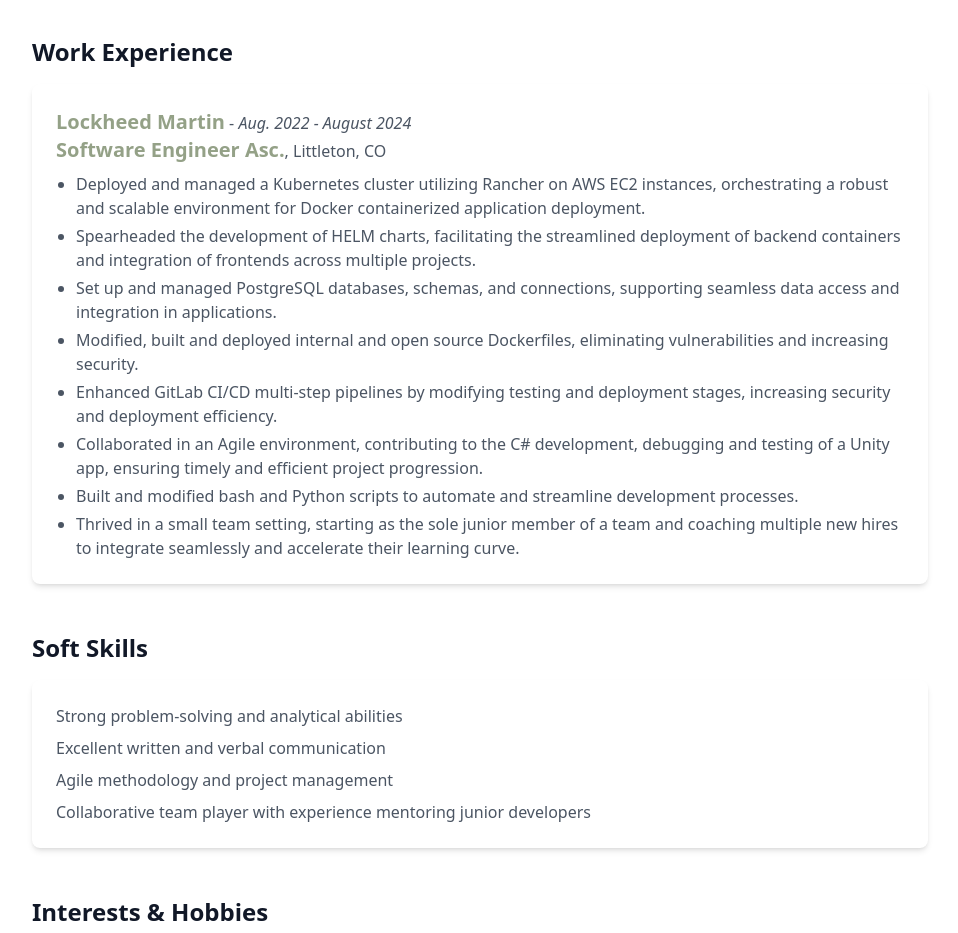
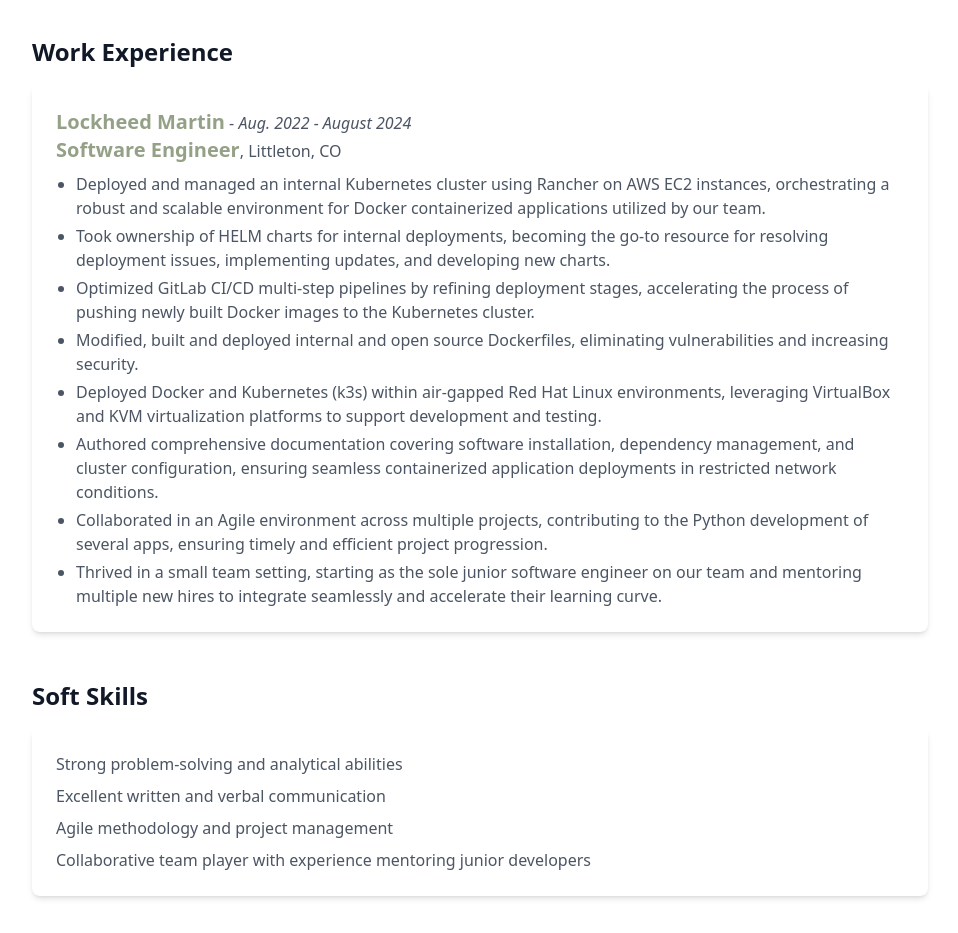
Before and after one commit to nlaratta/noahlaratta, a Next.js app: page /about in a window 1280 px wide. Shown: the part 800-1733 px from the top of the page, without its empty margins (160-1118 px from the left). Built offline with nearby package versions, Linux system fonts and the light colour scheme.

Commit message:
Update experience details

```diff
--- a/pages/about.tsx
+++ b/pages/about.tsx
@@ -87,31 +87,31 @@
             <ul className="space-y-2 text-gray-600">
               <li>
                 <strong  className="text-xl font-semibold text-sage mb-3">Lockheed Martin</strong> - <em>Aug. 2022 - August 2024</em><br />
-                <strong  className="text-xl font-semibold text-sage mb-3">Software Engineer Asc.</strong>, Littleton, CO
+                <strong  className="text-xl font-semibold text-sage mb-3">Software Engineer</strong>, Littleton, CO
                 <ul className="list-disc pl-5 mt-2 space-y-1">
                   <li>
-                    Deployed and managed a Kubernetes cluster utilizing Rancher on AWS EC2 instances, orchestrating a robust and scalable environment for Docker containerized application deployment.
+                    Deployed and managed an internal Kubernetes cluster using Rancher on AWS EC2 instances, orchestrating a robust and scalable environment for Docker containerized applications utilized by our team.
                   </li>
                   <li>
-                    Spearheaded the development of HELM charts, facilitating the streamlined deployment of backend containers and integration of frontends across multiple projects.
+                    Took ownership of HELM charts for internal deployments, becoming the go-to resource for resolving deployment issues, implementing updates, and developing new charts.
                   </li>
                   <li>
-                    Set up and managed PostgreSQL databases, schemas, and connections, supporting seamless data access and integration in applications.
+                    Optimized GitLab CI/CD multi-step pipelines by refining deployment stages, accelerating the process of pushing newly built Docker images to the Kubernetes cluster.
                   </li>
                   <li>
                     Modified, built and deployed internal and open source Dockerfiles, eliminating vulnerabilities and increasing security.
                   </li>
                   <li>
-                    Enhanced GitLab CI/CD multi-step pipelines by modifying testing and deployment stages, increasing security and deployment efficiency.
+                    Deployed Docker and Kubernetes (k3s) within air-gapped Red Hat Linux environments, leveraging VirtualBox and KVM virtualization platforms to support development and testing.
                   </li>
                   <li>
-                    Collaborated in an Agile environment, contributing to the C# development, debugging and testing of a Unity app, ensuring timely and efficient project progression.
+                    Authored comprehensive documentation covering software installation, dependency management, and cluster configuration, ensuring seamless containerized application deployments in restricted network conditions.
                   </li>
                   <li>
-                    Built and modified bash and Python scripts to automate and streamline development processes.
+                    Collaborated in an Agile environment across multiple projects, contributing to the Python development of several apps, ensuring timely and efficient project progression.
                   </li>
                   <li>
-                    Thrived in a small team setting, starting as the sole junior member of a team and coaching multiple new hires to integrate seamlessly and accelerate their learning curve.
+                    Thrived in a small team setting, starting as the sole junior software engineer on our team and mentoring multiple new hires to integrate seamlessly and accelerate their learning curve.
                   </li>
                 </ul>
               </li>
```
